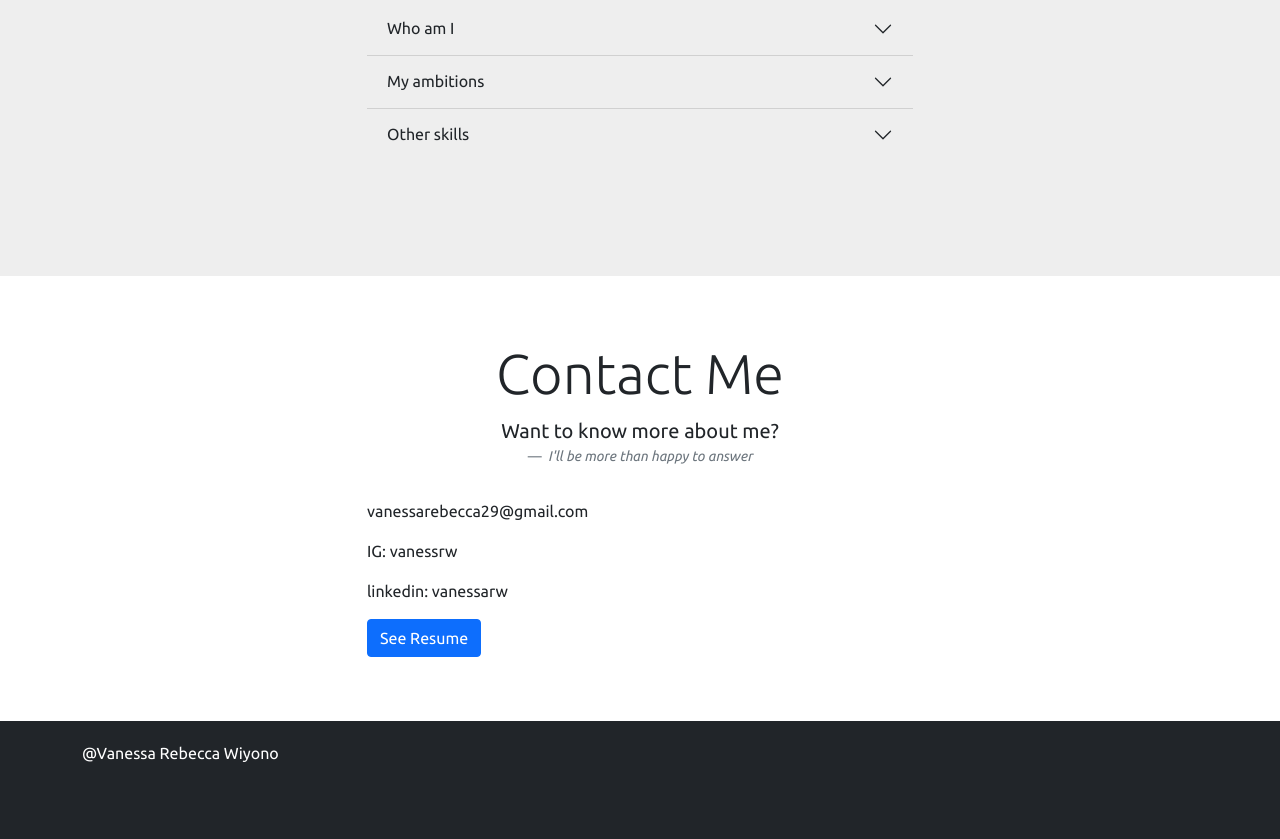
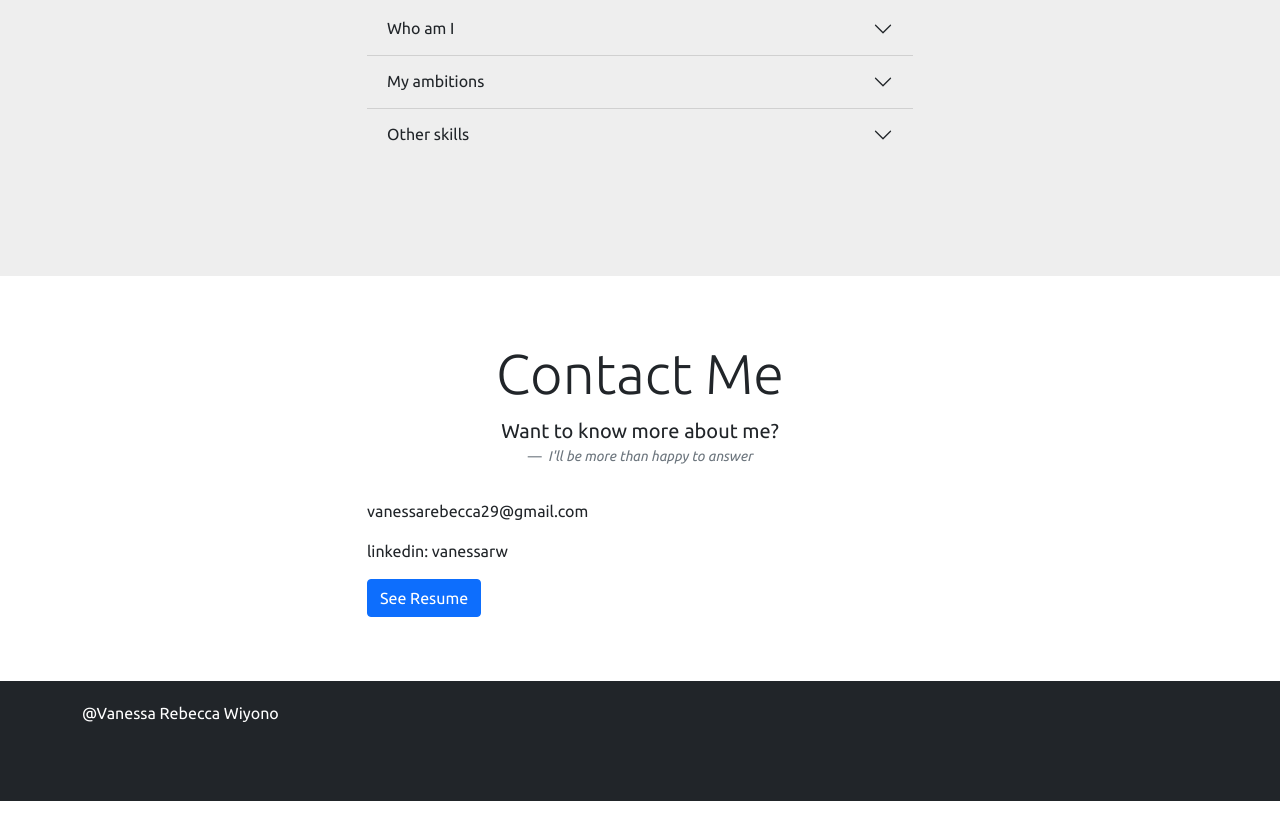
Before and after one commit to vanessrw/vanessrw.github.io, a plain HTML site: page index.html in a window 1280 px wide. Shown: the part 5864-6703 px from the top of the page. After the commit the page ends 6665 px from the top, so only its background shows below. Drawn offline with nearby package versions, Linux system fonts and the light colour scheme.

Commit message:
Update index.html

```diff
--- a/index.html
+++ b/index.html
@@ -287,9 +287,8 @@
         <div class="row justify-content-center">
           <div class="col-lg-6 col-md-6 col-sm-12 col-12">
             <p>vanessarebecca29@gmail.com</p>
-            <p>IG: vanessrw</p>
             <p>linkedin: vanessarw</p>
-            <a href="https://drive.google.com/file/d/1-Aj2JN9xiyoF-bh0SASrcfSRN399etC2/view?usp=drive_link" target="_blank" class="btn btn-primary">See Resume</a>
+            <a href="https://drive.google.com/file/d/1X-KKOVyCiWy8EUM8gU9mb4FKf1RJNBS9/view?usp=sharing" target="_blank" class="btn btn-primary">See Resume</a>
           </div>
         </div>
 
```
